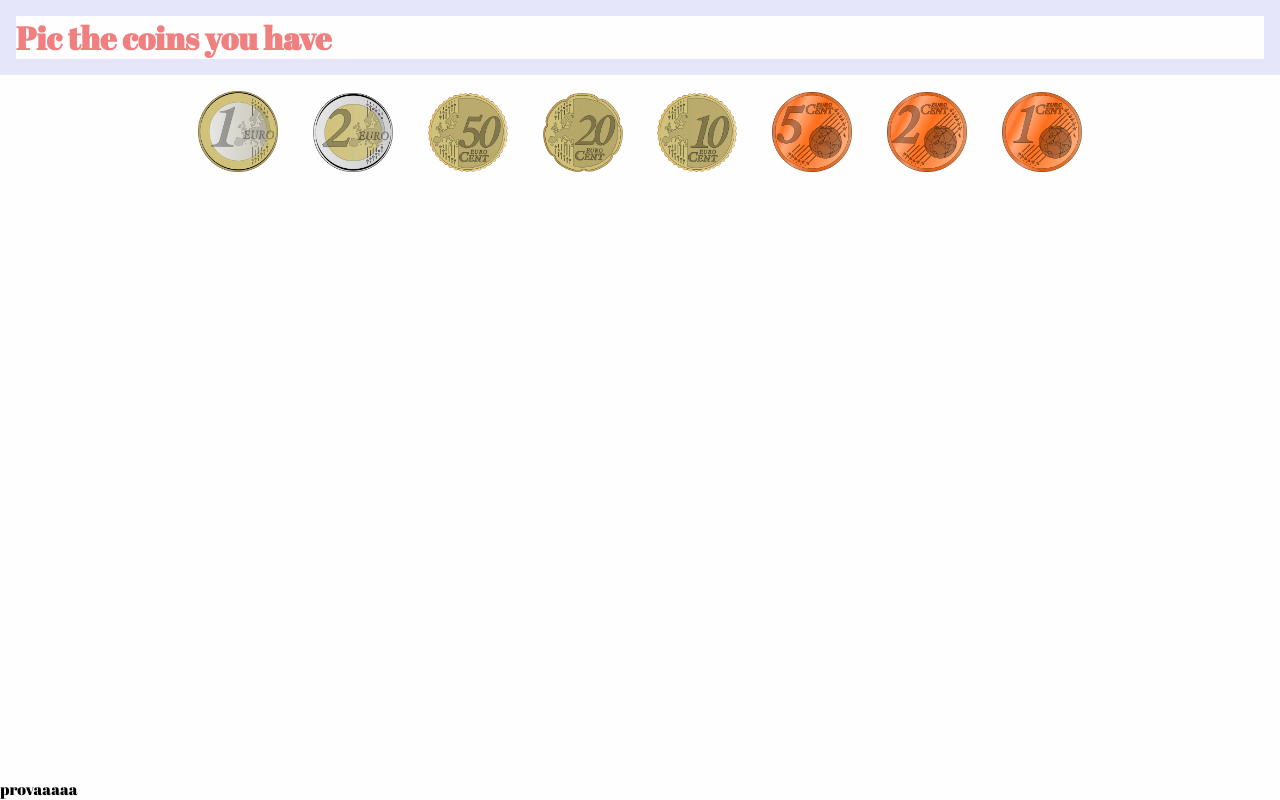
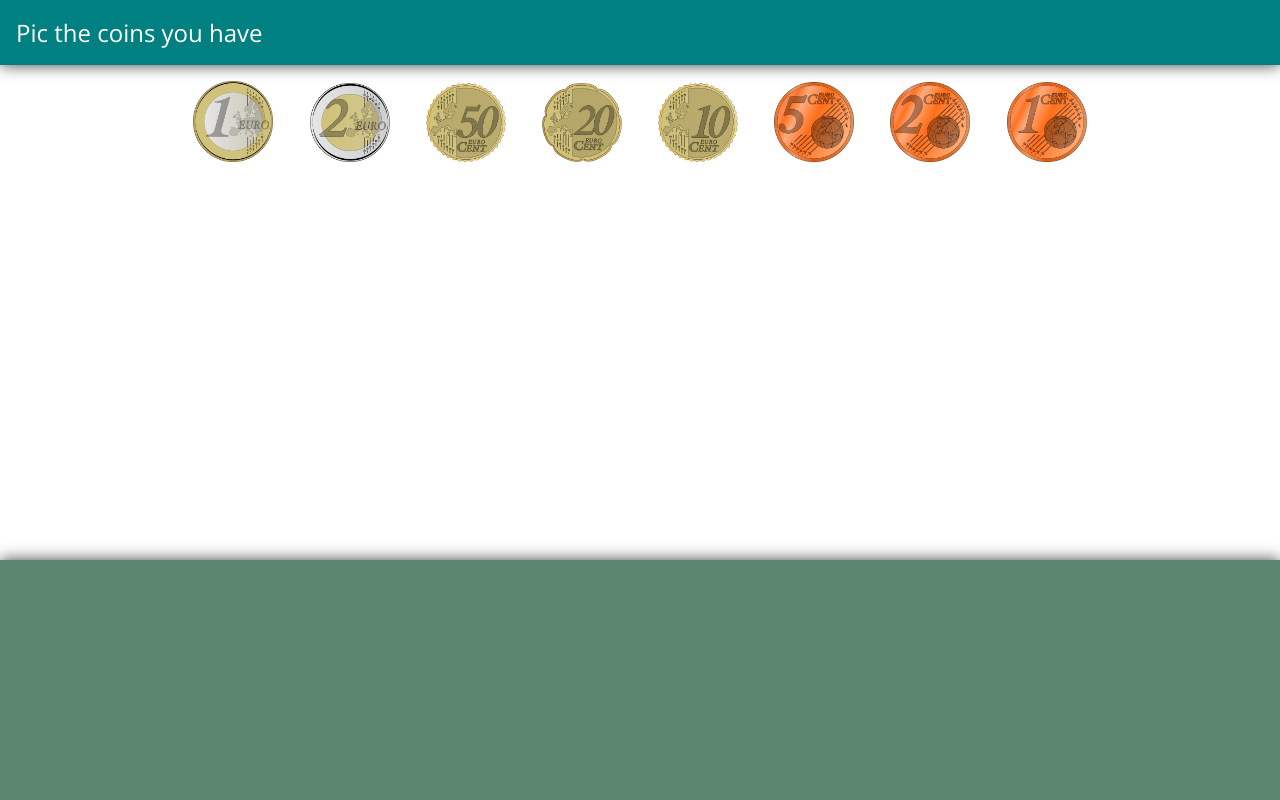
Before and after one commit to mauriciabad/CoinCounter, a plain HTML site: page index.html in a window 1280 px wide. Drawn offline with nearby package versions, Linux system fonts and the light colour scheme.

Commit message:
Fet css casi final

```diff
--- a/index.html
+++ b/index.html
@@ -3,7 +3,7 @@
   <head>
     <meta charset="utf-8">
     <link rel="stylesheet" href="style.css">
-    <link href="https://fonts.googleapis.com/css?family=Abril+Fatface" rel="stylesheet">
+    <link href="https://fonts.googleapis.com/css?family=Open+Sans:300,400,700" rel="stylesheet">
     <title>Coin Counter</title>
     <meta name="description" content="Count how many euro do you have and how much are them worth.">
   </head>
@@ -21,6 +21,6 @@
         <img class="coin-img" src="coins/EUR/002.png">
         <img class="coin-img" src="coins/EUR/001.png">
     </div>
-    <div class="wallet">provaaaaa</div>
+    <div class="wallet"></div>
   </body>
 </html>
--- a/style.css
+++ b/style.css
@@ -1,8 +1,7 @@
 .header{
-  color: LightCoral;
+  color: white;
   font-size: 1em;
-  font-family: 'Abril Fatface', cursive;
-  background-color: Lavender;
+  background-color: teal;
   box-shadow: 0px 0px 15px 0px rgba(0,0,0,0.75);
   margin: 0;
   padding: 1em;
@@ -10,26 +9,31 @@
 
 body{
   margin: 0;
+  font-family: 'Open Sans', 'Roboto', sans-serif;
 }
 
-*{
-   font-family: 'Abril Fatface', cursive;
-   background-color: #fefefe;
-}
 .coin-img{
   width: 5em;
   margin: 1em;
+  background-color: none;
 }
 
 .coins-div{
   text-align: center;
+  margin-bottom: 30vh;
 }
 
 .wallet{
   position: absolute;
   bottom: 0;
+  height: 30vh;
+  background-color: #5a876d;
+  width: 100vw;
+  box-shadow: 0px 0px 15px 0px rgba(0,0,0,0.75);
 }
 
 h1{
   margin: 0em;
+  font-size: 1.5em;
+  font-weight: 300;
 }
```
